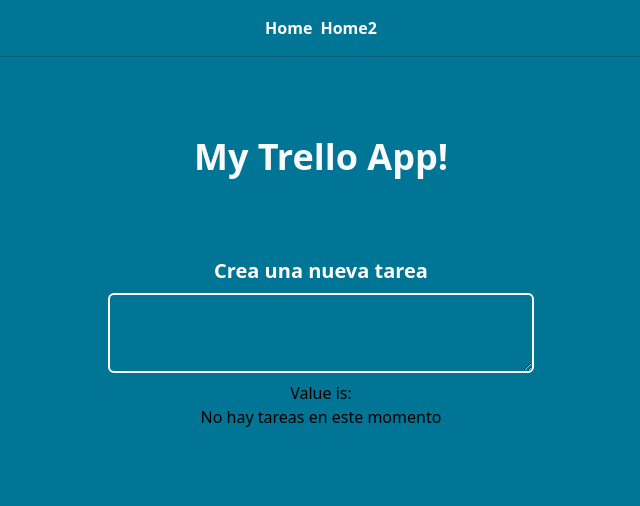
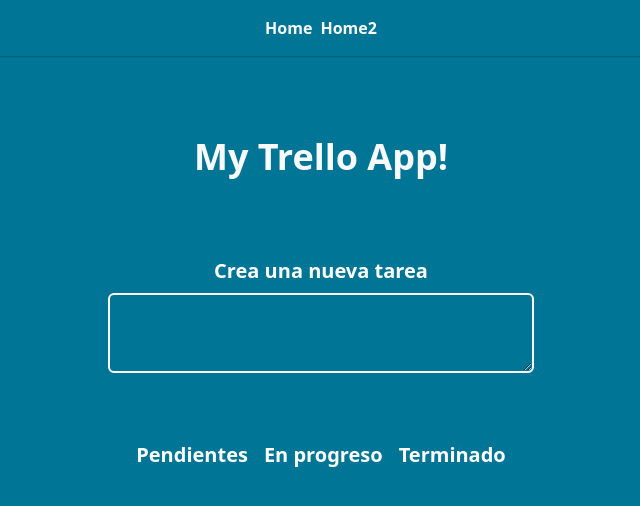
Before and after one commit to joseyaniez/my-trello, an Angular app: page / in a window 1280 px wide. Shown: the top 506 px of the page, without its empty margins (319-959 px from the left). Built offline with nearby package versions, Linux system fonts and the light colour scheme.

Commit message:
ui: board view ui

```diff
--- a/src/app/app.html
+++ b/src/app/app.html
@@ -1,4 +1,4 @@
-<main class="main bg-cyan-700 h-dvh">
+<main class="main bg-cyan-700 h-lvh">
   <app-header/>
   <div class="m-auto lg:w-2/3">
     <router-outlet />
--- /dev/null
+++ b/src/app/features/tasks/components/task-board/task-board.html
@@ -0,0 +1,20 @@
+<div class="flex-col gap-4">
+  <p class="text-white text-xl font-bold text-center">Pendientes</p>
+  @for(task of taskService.getTasks(); track task.id){
+    <app-task-card-item [content]="task.description"/>
+  }
+</div>
+
+<div class="flex-col gap-4">
+  <p class="text-white text-xl font-bold text-center">En progreso</p>
+  @for(task of taskService.getTasks(); track task.id){
+    <app-task-card-item [content]="task.description"/>
+  }
+</div>
+
+<div class="flex-col gap-4">
+  <p class="text-white text-xl font-bold text-center">Terminado</p>
+  @for(task of taskService.getTasks(); track task.id){
+    <app-task-card-item [content]="task.description"/>
+  }
+</div>
--- /dev/null
+++ b/src/app/features/tasks/components/task-board/task-board.ts
@@ -0,0 +1,17 @@
+import { Component, inject } from '@angular/core';
+import { TaskDataStore } from '../../services/task-data-store';
+import { TaskCardItem } from './task-card-item/task-card-item';
+
+@Component({
+  selector: 'app-task-board',
+  imports: [TaskCardItem],
+  templateUrl: './task-board.html',
+  styleUrl: './task-board.css',
+  host: {
+    'class': "flex w-full my-15 flex-row justify-center gap-4"
+  }
+})
+export class TaskBoard {
+  taskService = inject(TaskDataStore);
+
+}
--- /dev/null
+++ b/src/app/features/tasks/components/task-board/task-card-item/task-card-item.html
@@ -0,0 +1 @@
+<p class="bg-white min-h-30 min-w-30 m-4 rounded-md py-4 px-6">{{content()}}</p>
--- /dev/null
+++ b/src/app/features/tasks/components/task-board/task-card-item/task-card-item.ts
@@ -0,0 +1,13 @@
+import { Component, input } from '@angular/core';
+
+@Component({
+  selector: 'app-task-card-item',
+  imports: [],
+  templateUrl: './task-card-item.html',
+  styleUrl: './task-card-item.css',
+})
+export class TaskCardItem {
+
+  content = input.required<string>();
+
+}
--- a/src/app/features/tasks/components/task-form/task-form.html
+++ b/src/app/features/tasks/components/task-form/task-form.html
@@ -1,12 +1,3 @@
 
 <label class="text-white font-bold text-xl" for="todo-form">Crea una nueva tarea</label>
 <textarea (keyup.shift.enter)="saveNewTask($event)" [formControl]="taskContent" class="rounded-md border-2 border-white w-1/2 h-20 p-2 my-2" id="todo-form"></textarea>
-<p>Value is: {{taskContent.value}}</p>
-
-<div class="flex flex-col">
-  @for(task of taskService.getTasks(); track task.id){
-    <p>{{task.description}}</p>
-  } @empty {
-    <p>No hay tareas en este momento</p>
-  }
-</div>
--- a/src/app/features/tasks/pages/task-main-page/task-main-page.html
+++ b/src/app/features/tasks/pages/task-main-page/task-main-page.html
@@ -2,4 +2,5 @@
 <div class="flex flex-col items-center">
   <h1 class="text-gray-50 text-4xl font-bold my-20">My Trello App!</h1>
   <app-task-form/>
+  <app-task-board/>
 </div>
--- a/src/app/features/tasks/pages/task-main-page/task-main-page.ts
+++ b/src/app/features/tasks/pages/task-main-page/task-main-page.ts
@@ -1,9 +1,10 @@
 import { Component } from '@angular/core';
 import { TaskForm } from '../../components/task-form/task-form';
+import { TaskBoard } from '../../components/task-board/task-board';
 
 @Component({
   selector: 'app-task-main-page',
-  imports: [TaskForm],
+  imports: [TaskForm, TaskBoard],
   templateUrl: './task-main-page.html',
   styleUrl: './task-main-page.css',
 })
```
Also changed, not shown: src/app/features/tasks/components/task-board/task-board.css (added), src/app/features/tasks/components/task-board/task-card-item/task-card-item.css (added), 2 other files (tests, documents, lock files or other folders).
